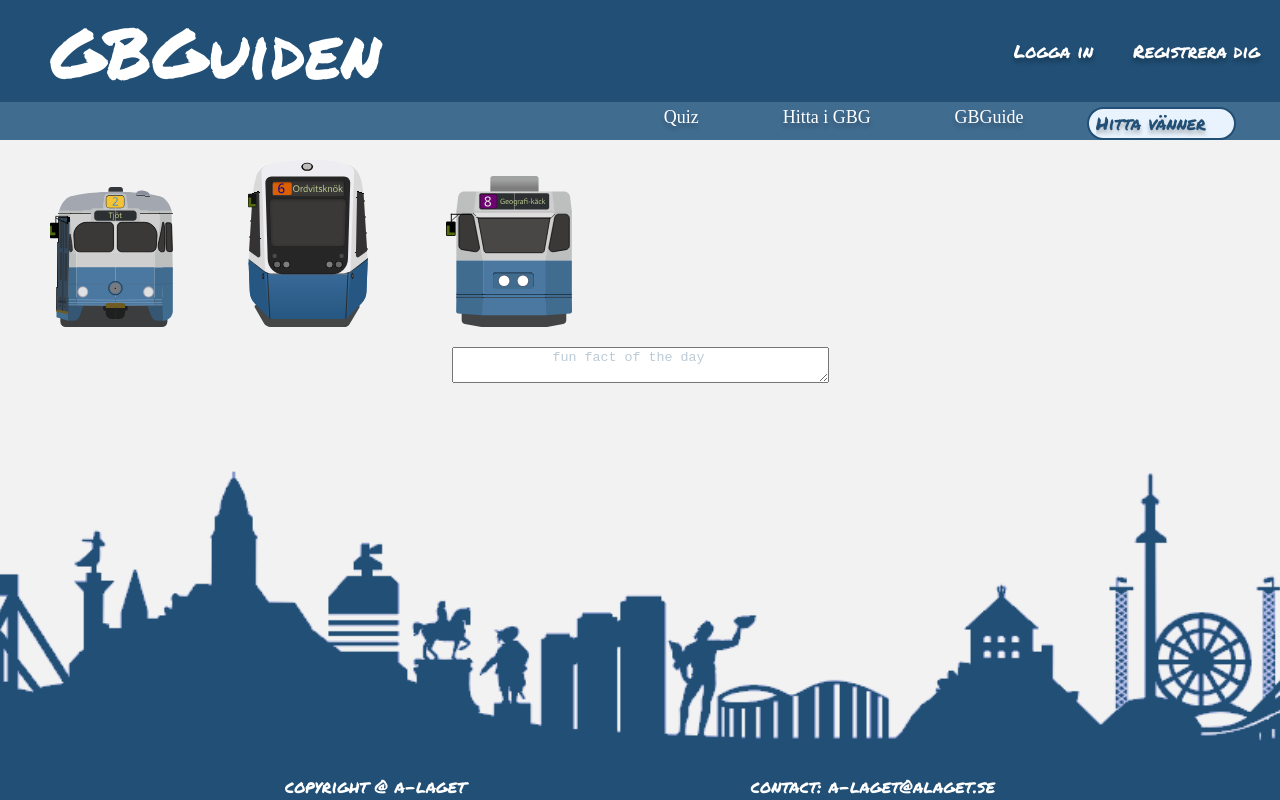
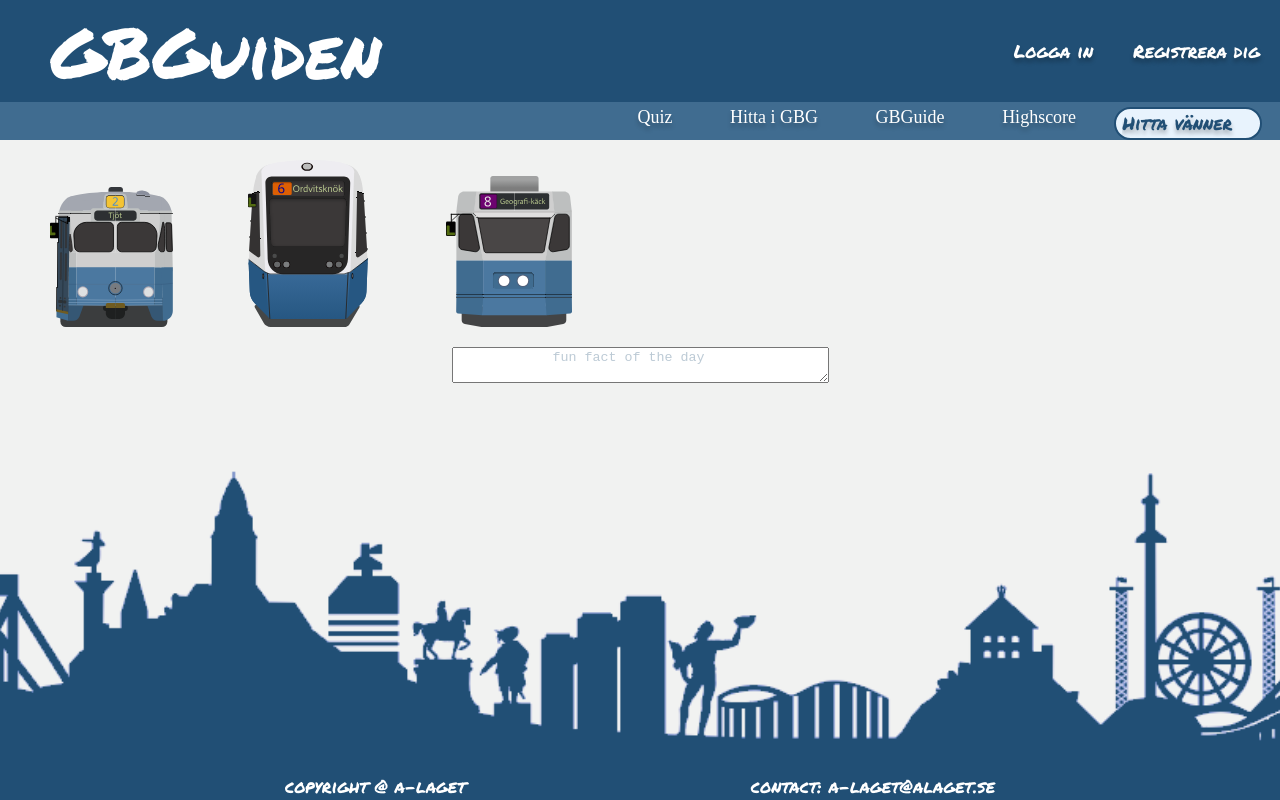
Before and after one commit to Goteborgs-guiden/Gotehenburg-guide, a Vue app in the folder frontend/: page / in a window 1280 px wide. Built offline with nearby package versions, Linux system fonts and the light colour scheme.

Commit message:
Update SiteHeader.vue

```diff
--- a/frontend/src/components/SiteHeader.vue
+++ b/frontend/src/components/SiteHeader.vue
@@ -25,6 +25,7 @@ const tokenStore = useTokensStore()
     <RouterLink class="RouterL" style="text-decoration: none;" to="/">Quiz</RouterLink>
     <RouterLink class="RouterL" style="text-decoration: none;" to="/">Hitta i GBG</RouterLink>
     <RouterLink class="RouterL" style="text-decoration: none;" to="/">GBGuide</RouterLink>
+    <RouterLink class="RouterL" style="text-decoration: none;" to="/highscore">Highscore</RouterLink>
     <input id="search" placeholder="Hitta vänner">
     </nav>
   </header>
```
